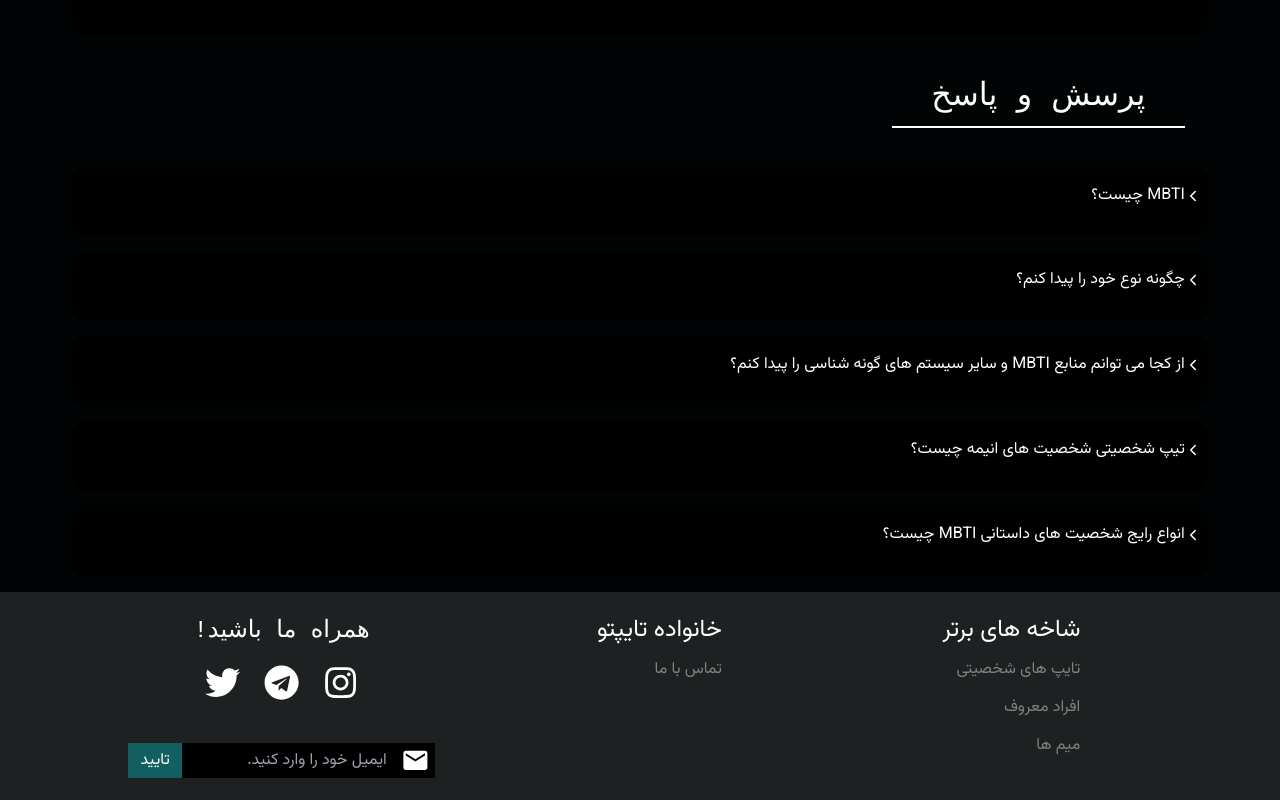
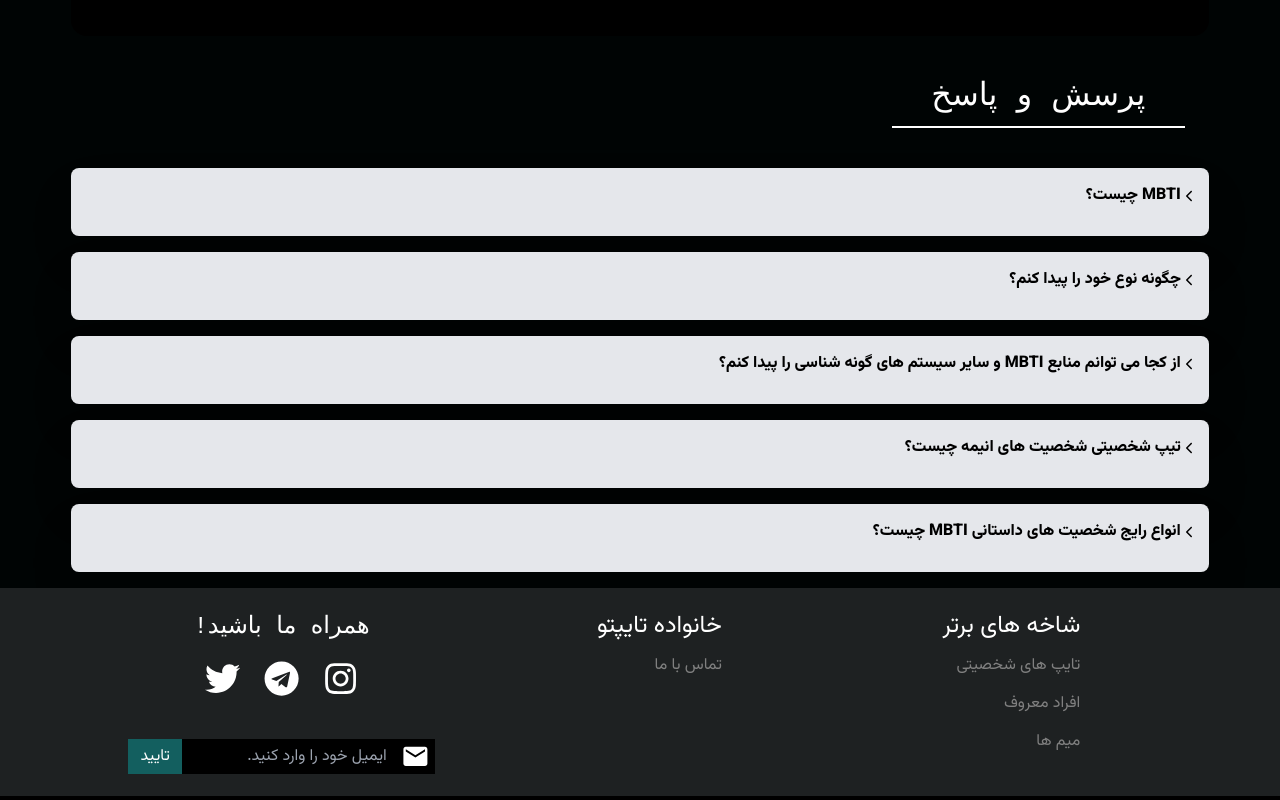
Before and after one commit to amirprvini/Typeto, a React (Create React App) app: page / in a window 1280 px wide. Shown: the part 2202-3002 px from the top of the page. Built offline with nearby package versions, Linux system fonts and the light colour scheme; data requests are answered from the project's data file; a web font is replaced by a local one.

Commit message:
QBox'bg changed

```diff
--- a/src/components/QuestionBox/index.css
+++ b/src/components/QuestionBox/index.css
@@ -1,35 +1,8 @@
 .questionBox{
 
-    gap: .8rem;
-    flex-direction: column;
-    display: flex;
-    /* border: 1px solid rgba(0, 206, 203, 0.627); */
-    background-color: black;
     padding: 1rem .5rem;
     border-radius: 1rem;
     font-size: 1rem;
     cursor: pointer;
 
 }
-
-.questionWrapper{
-    display: flex;
-
-}
-
-.questionWrapper .questionTitle{
-
-}
-
-.questionIcon{
-    display: flex;
-    align-items: center;
-}
-
-.answerWrapper{
-
-}
-
-.answerWrapper .answerTitle{
-
-}
--- a/src/components/QuestionBox/index.tsx
+++ b/src/components/QuestionBox/index.tsx
@@ -15,20 +15,13 @@ const QuestionBox : React.FC<IQuestionBoxProps>  = ({Qestion,Answer,onclick}) :
     const [showMore, setShowMore] = useState(false);
 
     const handleQusetionBox = ()=>{
-
-            // if(state==true)
-            //     setState(false);
-            // else
-
-                setShowMore(!showMore);
-
-
+        setShowMore(!showMore);
     }
 
     return (
-        <div className="questionBox" onClick={handleQusetionBox}>
+        <div className="questionBox flex flex-col gap-3 text-blac shadow-2xl rounded-lg py-4 px-3 text-base text-black bg-gray-200" onClick={handleQusetionBox}>
 
-            <div className="questionWrapper"> <div className="questionIcon"> {showMore ? <IoIosArrowDown /> : <IoIosArrowBack />} </div> <p className="questionTitle"> {Qestion} </p> </div>
+            <div className="questionWrapper flex font-extrabold"> <div className="questionIcon flex items-center"> {showMore ? <IoIosArrowDown /> : <IoIosArrowBack />} </div> <p className="questionTitle"> {Qestion} </p> </div>
 
             <div className="answerWrapper">
                 {showMore &&  <p className="answerTitle"> {Answer} </p>} </div>
```
